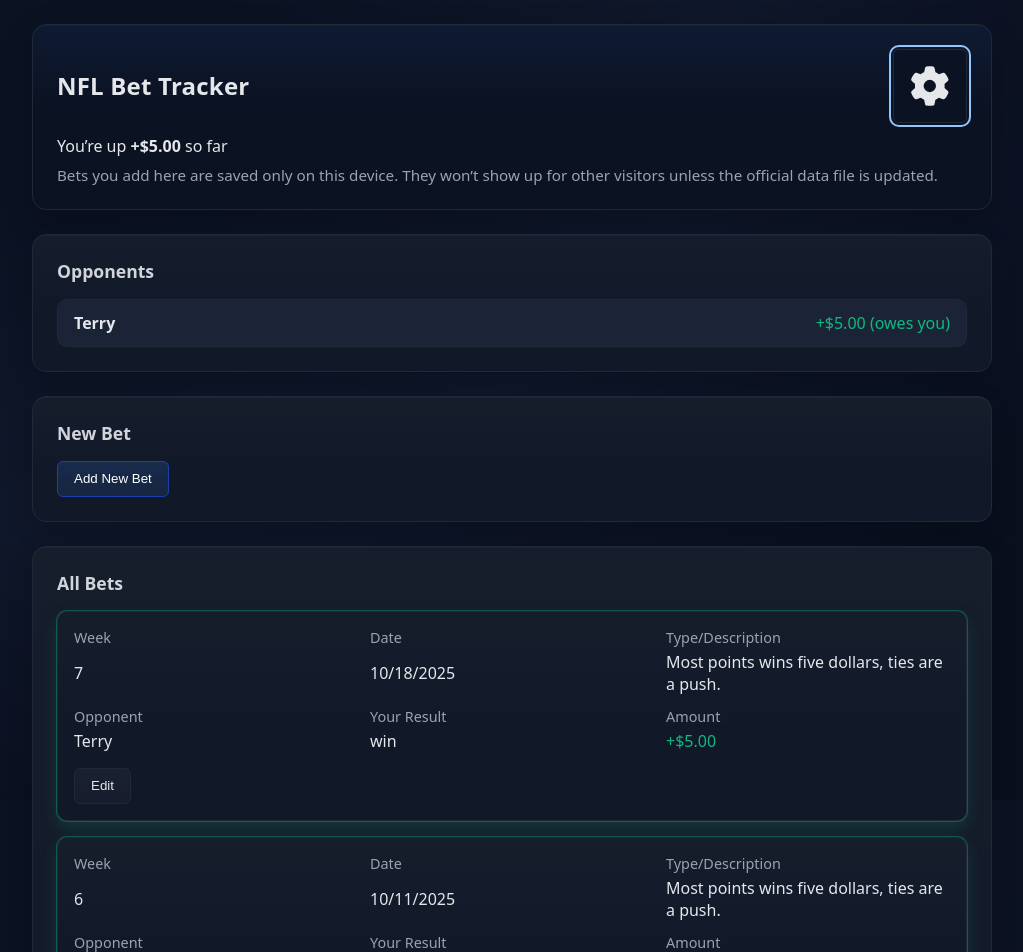
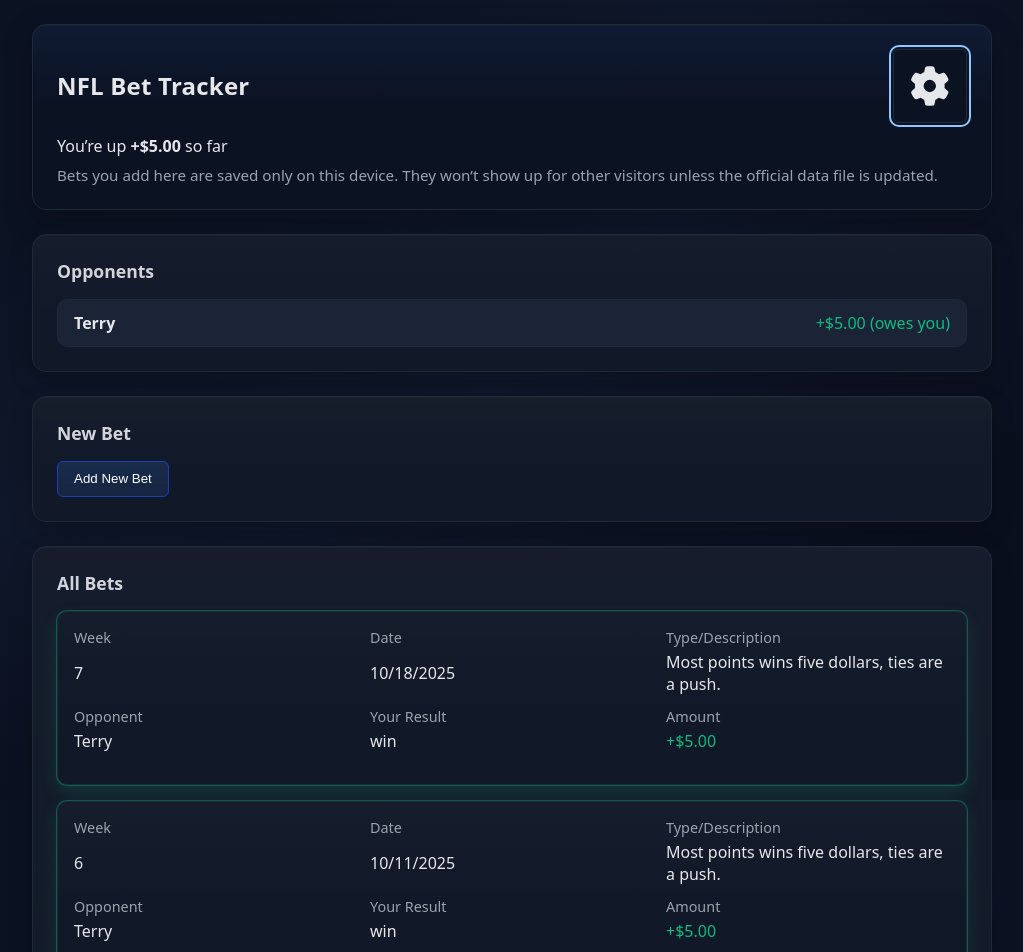
Before and after one commit to mgooood/nfl-bet-tracker, a React (Vite) app: page / in a window 1280 px wide. Shown: the top 952 px of the page, without its empty margins (128-1151 px from the left). Built offline with nearby package versions, Linux system fonts and the light colour scheme.

Commit message:
rendering edit only when in bet pending state

```diff
--- a/src/components/BetRow.jsx
+++ b/src/components/BetRow.jsx
@@ -24,6 +24,7 @@ export default function BetRow({ bet, index, onUpdate }) {
 
   // Choose a subtle visual modifier based on the outcome
   const outcomeClass = bet.outcome === 'win' ? 'bet--win' : bet.outcome === 'loss' ? 'bet--loss' : ''
+  const isPending = bet.outcome === 'pending'
 
   return (
     <article className={`bet ${outcomeClass}`} aria-label={`Bet vs ${bet.opponent} on ${bet.date}`}>
@@ -76,7 +77,9 @@ export default function BetRow({ bet, index, onUpdate }) {
             <button className="btn btn-secondary" onClick={handleCancel} aria-label="Cancel editing">Cancel</button>
           </>
         ) : (
-          <button className="btn btn-secondary" onClick={() => setEditing(true)} aria-label="Edit bet">Edit</button>
+          isPending && (
+            <button className="btn btn-secondary" onClick={() => setEditing(true)} aria-label="Edit bet">Edit</button>
+          )
         )}
       </div>
     </article>
```
